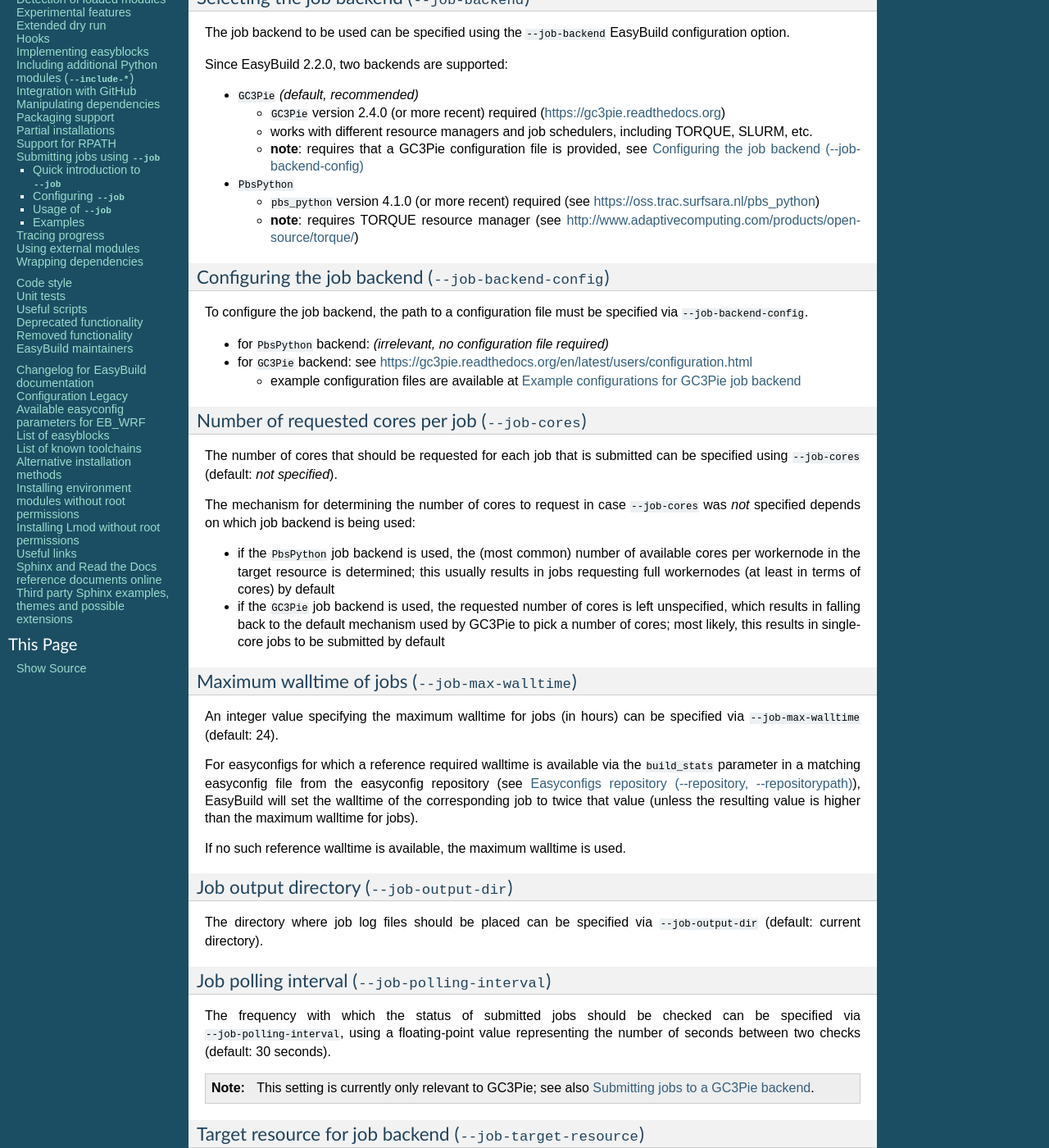
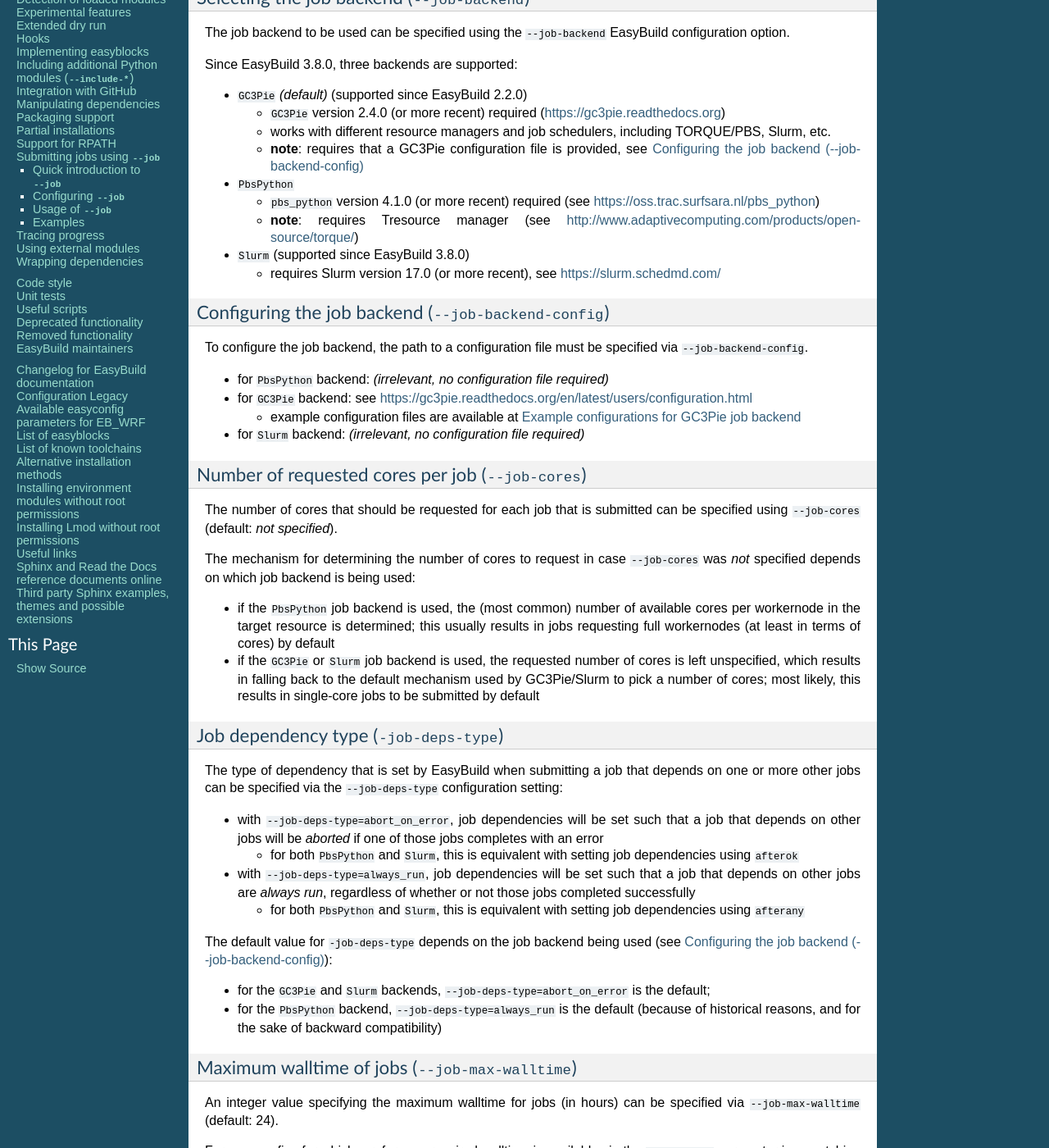
Before and after one commit to easybuilders/easybuild, a Sphinx documentation site: the page built from docs/Submitting_jobs.rst, in a window 1280 px wide and 1400 px high, scrolled down 510 px. Shown: the whole window at 82% size. Built offline with Sphinx 7.4.7, drawn with Linux system fonts in a browser that asks for light colours; pages that are not in the unit, such as notebooks, are missing from menus; some of the changed text lies outside the part shown.

Commit message:
update --job documentation to also cover support for Slurm job backend added in EasyBuild v3.8.0

```diff
--- a/docs/Submitting_jobs.rst
+++ b/docs/Submitting_jobs.rst
@@ -33,19 +33,22 @@ Selecting the job backend (``--job-backend``)
 
 The job backend to be used can be specified using the ``--job-backend`` EasyBuild configuration option.
 
-Since EasyBuild 2.2.0, two backends are supported:
+Since EasyBuild 3.8.0, three backends are supported:
 
-* ``GC3Pie`` *(default, recommended)*
+* ``GC3Pie`` *(default)* (supported since EasyBuild 2.2.0)
 
   * ``GC3Pie`` version 2.4.0 (or more recent) required (https://gc3pie.readthedocs.org)
-  * works with different resource managers and job schedulers, including TORQUE, SLURM, etc.
+  * works with different resource managers and job schedulers, including TORQUE/PBS, Slurm, etc.
   * **note**: requires that a GC3Pie configuration file is provided, see :ref:`submitting_jobs_cfg_job_backend_config`
 
 * ``PbsPython``
 
   * ``pbs_python`` version 4.1.0 (or more recent) required (see https://oss.trac.surfsara.nl/pbs_python)
-  * **note**: requires TORQUE resource manager (see http://www.adaptivecomputing.com/products/open-source/torque/)
+  * **note**: requires Tresource manager (see http://www.adaptivecomputing.com/products/open-source/torque/)
 
+* ``Slurm`` (supported since EasyBuild 3.8.0)
+
+  * requires Slurm version 17.0 (or more recent), see https://slurm.schedmd.com/
 
 
 .. _submitting_jobs_cfg_job_backend_config:
@@ -59,6 +62,8 @@ To configure the job backend, the path to a configuration file must be specified
 * for ``GC3Pie`` backend: see https://gc3pie.readthedocs.org/en/latest/users/configuration.html
 
   * example configuration files are available at :ref:`submitting_jobs_examples_gc3pie_cfg`
+
+* for ``Slurm`` backend: *(irrelevant, no configuration file required)*
 
 
 
@@ -76,9 +81,35 @@ which job backend is being used:
 * if the ``PbsPython`` job backend is used, the (most common) number of available cores per workernode in the
   target resource is determined; this usually results in jobs requesting full workernodes (at least in terms of cores)
   by default
-* if the ``GC3Pie`` job backend is used, the requested number of cores is left unspecified, which results in falling
-  back to the default mechanism used by GC3Pie to pick a number of cores; most likely, this results in single-core
-  jobs to be submitted by default
+* if the ``GC3Pie`` or ``Slurm`` job backend is used, the requested number of cores is left unspecified,
+  which results in falling back to the default mechanism used by GC3Pie/Slurm to pick a number of cores;
+  most likely, this results in single-core jobs to be submitted by default
+
+
+.. _submitting_jobs_job_dependency_type:
+
+Job dependency type (``-job-deps-type``)
+~~~~~~~~~~~~~~~~~~~~~~~~~~~~~~~~~~~~~~~~
+
+The type of dependency that is set by EasyBuild when submitting a job that depends on one or more other jobs
+can be specified via the ``--job-deps-type`` configuration setting:
+
+* with ``--job-deps-type=abort_on_error``, job dependencies will be set such that a job that depends on other jobs
+  will be *aborted* if one of those jobs completes with an error
+
+  * for both ``PbsPython`` and ``Slurm``, this is equivalent with setting job dependencies using ``afterok``
+
+* with ``--job-deps-type=always_run``, job dependencies will be set such that a job that depends on other jobs are
+  *always run*, regardless of whether or not those jobs completed successfully
+
+  * for both ``PbsPython`` and ``Slurm``, this is equivalent with setting job dependencies using ``afterany``
+
+The default value for ``-job-deps-type`` depends on the job backend being used
+(see :ref:`submitting_jobs_cfg_job_backend_config`):
+
+* for the ``GC3Pie`` and ``Slurm`` backends, ``--job-deps-type=abort_on_error`` is the default;
+* for the ``PbsPython`` backend, ``--job-deps-type=always_run`` is the default (because of historical reasons,
+  and for the sake of backward compatibility)
 
 
 .. _submitting_jobs_cfg_job_max_walltime:
@@ -126,6 +157,7 @@ The target resource that should be used by the job backend can be specified usin
 * for ``PbsPython`` backend: hostname of TORQUE PBS server to submit jobs to (default: ``$PBS_DEFAULT``)
 * for ``GC3Pie`` backend: name of resource to submit jobs to (default: none, which implies weighted round-robin
   submission across all available resources)
+* for ``Slurm`` backend: *(not used)*
 
 
 .. _submitting_jobs_usage:
@@ -142,22 +174,20 @@ This following assumes that the required configuration settings w.r.t. the job b
 
 .. _submitting_jobs_usage_pbs_python:
 
-Submitting jobs to a ``PbsPython`` backend
-~~~~~~~~~~~~~~~~~~~~~~~~~~~~~~~~~~~~~~~~~~
+Submitting jobs to a ``PbsPython`` or ``Slurm`` backend
+~~~~~~~~~~~~~~~~~~~~~~~~~~~~~~~~~~~~~~~~~~~~~~~~~~~~~~~
 
-When using the ``PbsPython`` backend, EasyBuild will submit separate jobs for each installation to be performed to
-TORQUE, and then exit reporting a list of submitted jobs.
+When using the ``PbsPython`` or ``Slurm`` backend, EasyBuild will submit separate jobs for each installation
+to be performed, and then exit reporting a list of submitted jobs.
 
 To ensure that the installations are performed in the order dictated by the software dependency graph, dependencies
-between installations are specified via *job dependencies*, more specifically using the ``afterany``
-dependency relation (see http://docs.adaptivecomputing.com/mwm/Content/topics/jobAdministration/jobdependencies.html
-for more information).
+between installations are specified via *job dependencies* (see also :ref:`submitting_jobs_job_dependency_type`).
 
 See also :ref:`submitting_jobs_examples_pbs_python_backend`.
 
 .. note:: Submitted jobs will be put on hold until all jobs have been submitted. This is required to ensure that the
           dependencies between jobs can be specified correctly; if a job would run to completion before other jobs that
-          depend on it were submitted, the submission process would fail.
+          depend on it were submitted, the submission process may fail.
 
 
 .. _submitting_jobs_usage_gc3pie:
@@ -218,7 +248,7 @@ Example GC3Pie configuraton for local system
   resourcedir = /tmp/gc3pie
 
 
-Example GC3Pie configuration for PBS/TORQUE
+Example GC3Pie configuration for TORQUE/PBS
 ^^^^^^^^^^^^^^^^^^^^^^^^^^^^^^^^^^^^^^^^^^^
 
 .. code:: ini
@@ -239,7 +269,7 @@ Example GC3Pie configuration for PBS/TORQUE
   max_memory_per_core = 2 GiB
   architecture = x86_64
 
-  # to add non-std options or use PBS/TORQUE tools located outside of
+  # to add non-std options or use TORQUE/PBS tools located outside of
   # the default PATH, use the following:
   #qsub = /usr/local/bin/qsub -q my-special-queue
 
@@ -325,7 +355,7 @@ dependencies have been processed are actually submitted as jobs::
 Example: submitting installations to TORQUE via pbs_python
 ~~~~~~~~~~~~~~~~~~~~~~~~~~~~~~~~~~~~~~~~~~~~~~~~~~~~~~~~~~
 
-Using the ``PbsPython`` job backend, ``eb`` submits jobs directly to Torque for processing, and exits as soon as all
+Using the ``PbsPython`` job backend, ``eb`` submits jobs directly to TORQUE for processing, and exits as soon as all
 jobs have been submitted::
 
   $ eb GCC-4.6.0.eb OpenMPI-1.8.4-GCC-4.9.2.eb --robot --job
```
